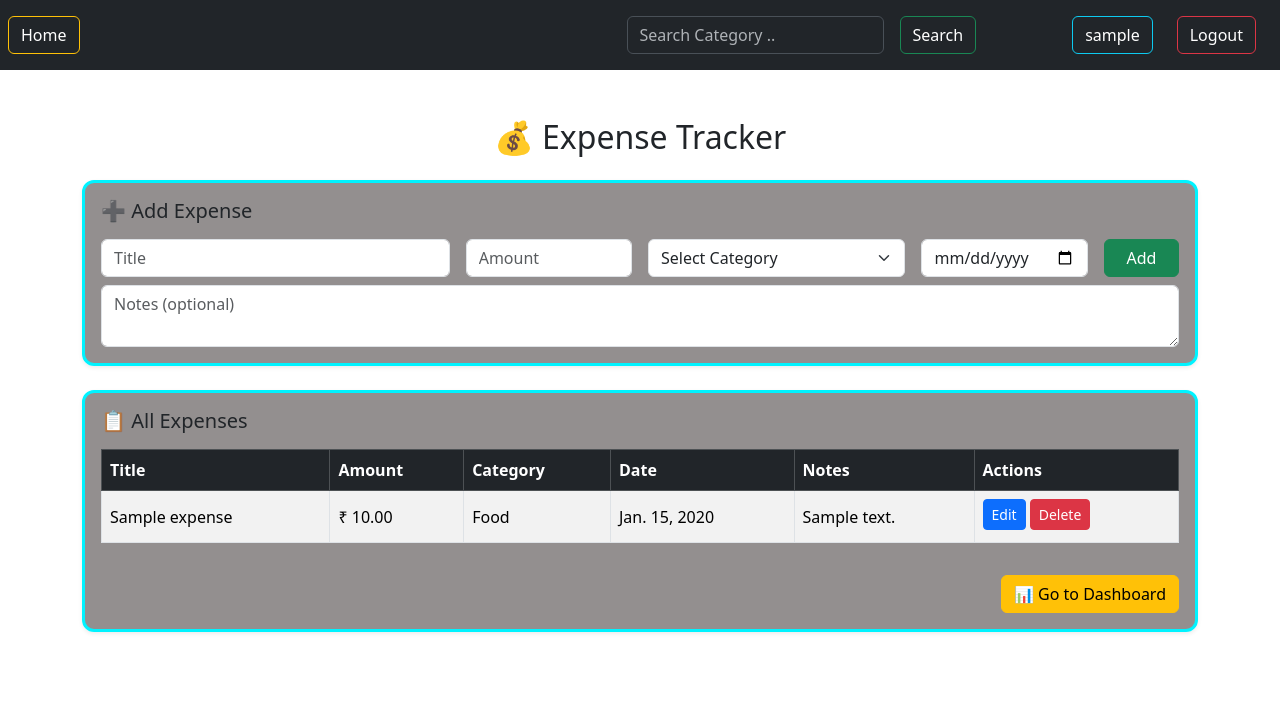
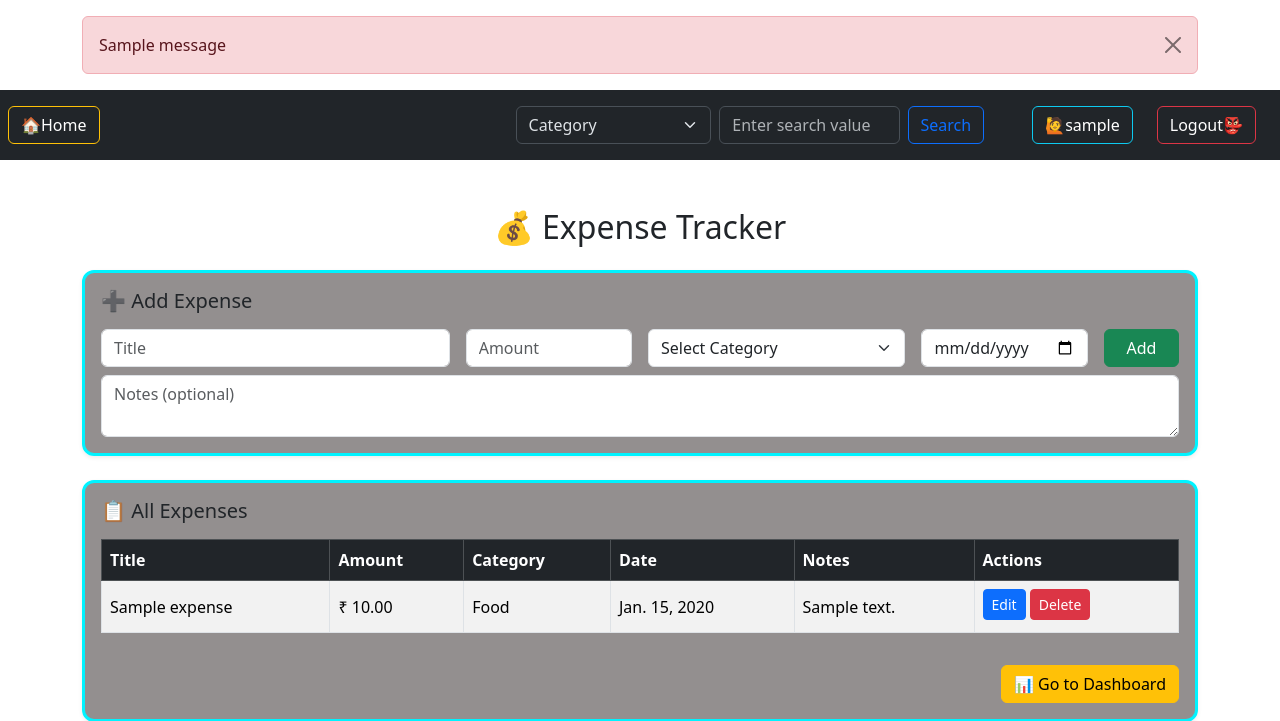
Before and after one commit to khushalr29/expense_Tracker, a Django app: page /home/ in a window 1280 px wide. Shown: the top 721 px of the page. Run offline with Django 5.2, Linux system fonts and the light colour scheme; a user stored in the database is signed in; tables that the repository leaves empty hold one stand-in row (values such as "Sample post"); one stand-in notice (Sample message) is shown.

Commit message:
Completed

```diff
--- a/expense_tracker/expenses/templates/expenses/view_expenses.html
+++ b/expense_tracker/expenses/templates/expenses/view_expenses.html
@@ -8,20 +8,40 @@
   <link href="https://cdn.jsdelivr.net/npm/bootstrap@5.3.3/dist/css/bootstrap.min.css" rel="stylesheet">
 </head>
 <body class="bg-white">
+{% csrf_token %}
+{% if messages %}
+  <div class="container mt-3">
+    {% for message in messages %}
+      <div class="alert alert-danger alert-dismissible fade show" role="alert">
+        {{ message }}
+        <button type="button" class="btn-close" data-bs-dismiss="alert"></button>
+      </div>
+    {% endfor %}
+  </div>
+{% endif %}
+
 <nav class="navbar navbar-expand-lg bg-dark "data-bs-theme="dark">
     <div class="collapse navbar-collapse" id="navbarSupportedContent">
       <ul class="navbar-nav me-auto mb-2 mb-lg-0">
         <li class="nav-item  p-2">
-          <a class="d-flex btn btn-outline-warning text-white" href="/home/">Home</a>
+          <a class="d-flex btn btn-outline-warning text-white" href="/home/">🏠Home</a>
         </li>
       </ul>
-        <form class="d-flex ms-auto me-5" role="search">
-        <input class="form-control me-3" type="text" name="search" value="{{expense.category}}" placeholder="Search Category .." aria-label="Search"/>
-        <button class="btn btn-outline-success text-white" type="submit">Search</button>
+        <form method="get" class="d-flex">
+            <select name="filter_by" class="form-select me-2">
+                <option value="category">Category</option>
+                <option value="title">Title</option>
+                <option value="amount">Amount</option>
+                <option value="year">Year</option>
+                <option value="month">Month</option>
+                <option value="day">Day</option>
+            </select>
+            <input type="text" name="query" class="form-control me-2" placeholder="Enter search value">
+            <button type="submit" class="btn btn-outline-primary">Search</button>
       </form>
-      <div class="d-flex mb-2 btn btn-outline-info text-white mt-2 mx-5 me-3">{{user.username}}</div>
+      <div class="d-flex mb-2 btn btn-outline-info text-white mt-2 mx-5 me-3">🙋{{user.username}}</div>
       <form class="d-flex p-2">
-        <a href="/logout/" class="btn btn-outline-danger text-white me-3" type="submit">Logout</a>
+        <a href="/logout/" class="btn btn-outline-danger text-white me-3" type="submit">Logout👺</a>
       </form>
     </div>
 </nav>
--- a/expense_tracker/expenses/views.py
+++ b/expense_tracker/expenses/views.py
@@ -47,24 +47,61 @@ def logout_page(request):
 
 # CREATE & READ
 def view_expenses(request):
-    expenses = Expense.objects.all().order_by('-date')
+    expenses = Expense.objects.filter(user=request.user).order_by('-date')
+
     if request.method == "POST":
         title = request.POST['title']
         amount = request.POST['amount']
         category = request.POST['category']
         date_val = request.POST['date']
         notes = request.POST.get('notes', '')
-        Expense.objects.create(title=title, amount=amount, category=category, date=date_val, notes=notes)
+
+        Expense.objects.create(
+            user=request.user,
+            title=title,
+            amount=amount,
+            category=category,
+            date=date_val,
+            notes=notes
+        )
         return redirect('view_expenses')
-        # for searching Category
-    if request.GET.get('search'):    # print(request.GET.get('search'))
-        expenses = expenses.filter(category__icontains = request.GET.get('search'))
-    context ={'expenses':expenses}
-    return render(request, "expenses/view_expenses.html", context)
 
+    filter_by = request.GET.get('filter_by')
+    query = request.GET.get('query', '').strip()
+
+    if filter_by and query:
+        try:
+            if filter_by == "category":
+                expenses = expenses.filter(category__icontains=query)
+            elif filter_by == "title":
+                expenses = expenses.filter(title__icontains=query)
+            elif filter_by == "amount":
+                if query.replace('.', '', 1).isdigit():
+                    expenses = expenses.filter(amount=query)
+                else:
+                    messages.error(request, "Please enter a valid number for amount.")
+            elif filter_by == "year":
+                if query.isdigit():
+                    expenses = expenses.filter(date__year=int(query))
+                else:
+                    messages.error(request, " Year must be a number (e.g., 2025).")
+            elif filter_by == "month":
+                if query.isdigit():
+                    expenses = expenses.filter(date__month=int(query))
+                else:
+                    messages.error(request, " Month must be between 1-12.")
+            elif filter_by == "day":
+                if query.isdigit():
+                    expenses = expenses.filter(date__day=int(query))
+                else:
+                    messages.error(request, " Day must be between 1-31.")
+        except Exception:
+            messages.error(request, "Invalid search input.")
+
+    return render(request, "expenses/view_expenses.html", {"expenses": expenses})
 # UPDATE
 def edit_expense(request, id):
-    expense = get_object_or_404(Expense, id=id)
+    expense = get_object_or_404(Expense, id=id, user=request.user)
     if request.method == "POST":
         expense.title = request.POST['title']
         expense.amount = request.POST['amount']
@@ -75,14 +112,45 @@ def edit_expense(request, id):
         return redirect('view_expenses')
     return render(request, "expenses/edit_expenses.html", {"expense": expense})
 
-# DELETE
+#delete
 def delete_expense(request, id):
-    expense = get_object_or_404(Expense, id=id)
+    expense = get_object_or_404(Expense, id=id,user=request.user)
     expense.delete()
     return redirect('view_expenses')
 
-# DASHBOARD
+
+#dashboard
 def dashboard(request):
-    expenses = Expense.objects.all()
+    expenses = Expense.objects.filter(user=request.user)
+    filter_by = request.GET.get('filter_by')
+    query = request.GET.get('query', '').strip()
+
+    if filter_by and query:
+        try:
+            if filter_by == "category":
+                expenses = expenses.filter(category__icontains=query)
+            elif filter_by == "amount":
+                if query.replace('.', '', 1).isdigit():
+                    expenses = expenses.filter(amount=query)
+                else:
+                    messages.error(request, "Please enter a valid number for amount.")
+            elif filter_by == "year":
+                if query.isdigit():
+                    expenses = expenses.filter(date__year=int(query))
+                else:
+                    messages.error(request, " Year must be a number (e.g., 2025).")
+            elif filter_by == "month":
+                if query.isdigit():
+                    expenses = expenses.filter(date__month=int(query))
+                else:
+                    messages.error(request, " Month must be between 1-12.")
+            elif filter_by == "day":
+                if query.isdigit():
+                    expenses = expenses.filter(date__day=int(query))
+                else:
+                    messages.error(request, " Day must be between 1-31.")
+        except Exception:
+            messages.error(request, "Invalid search input.")
+
     total = sum(exp.amount for exp in expenses)
     return render(request, "expenses/dashboard.html", {"total": total, "expenses": expenses})
```
Also changed, not shown: expense_tracker/expenses/templates/expenses/dashboard.html (+30 -6 lines).
